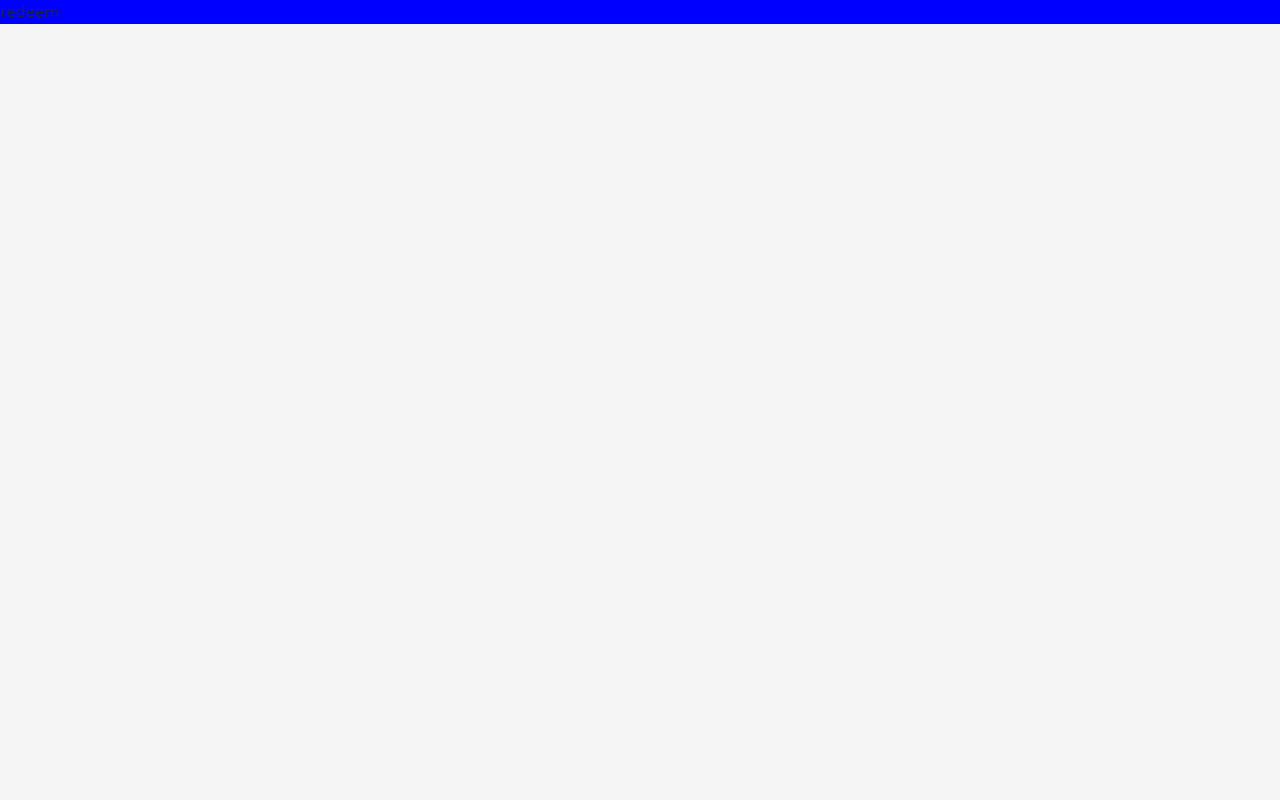
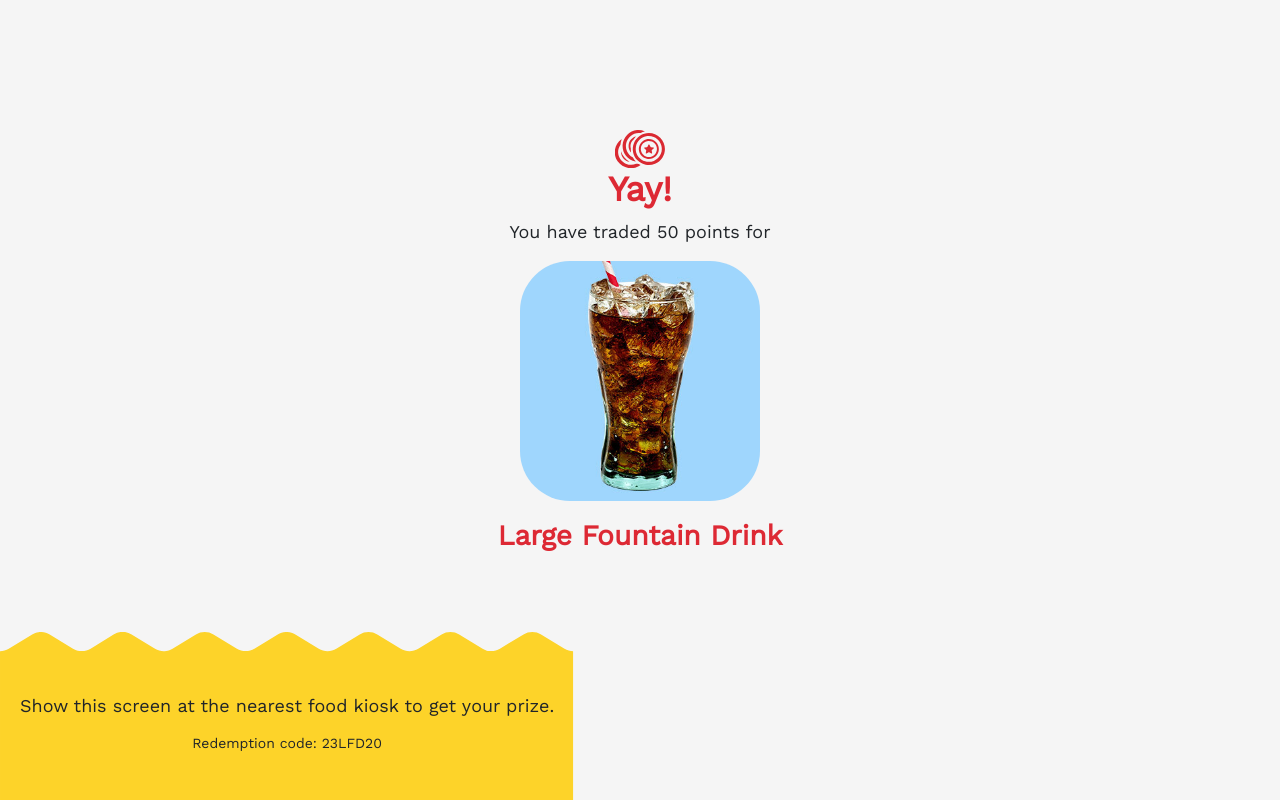
Before and after one commit to mmarti1223/Project3, a React (Create React App) app in the folder client/: page /redeem in a window 1280 px wide. Built offline with nearby package versions, Linux system fonts and the light colour scheme.

Commit message:
worked on the redeem page

```diff
--- a/client/src/assets/css/main.css
+++ b/client/src/assets/css/main.css
@@ -21,6 +21,10 @@ h1 {
 
 .font-yellow {
   color: #fdd329;
+}
+
+.font-red {
+  color: #dd2934;
 }
 
 .center-div {
--- a/client/src/assets/css/redeem.css
+++ b/client/src/assets/css/redeem.css
@@ -1,3 +1,42 @@
+/* optimized for iphone x */
 .redeem {
-  background-color: blue;
+  text-align: center;
+  height: 100vh;
+  padding-top: 130px;
 }
+
+.redeem .coins {
+  width: 50px;
+}
+
+.redeem h2 {
+  font-weight: bold;
+  font-size: 35px;
+}
+
+.redeem p {
+  font-size: 18px;
+}
+
+.redeem .item {
+  width: 240px;
+  border-radius: 50px;
+}
+
+.redeem h3 {
+  margin-top: 18px;
+  font-weight: bold;
+}
+
+.redeem .bottom {
+  background-image: url("../images/zigzag_yellow.svg");
+  background-size: cover;
+  background-repeat: no-repeat;
+  padding: 60px 20px 40px;
+  position: absolute;
+  bottom: 0;
+}
+
+.redeem .bottom h4 {
+  font-size: 14px;
+}
--- a/client/src/components/Redeem.js
+++ b/client/src/components/Redeem.js
@@ -2,7 +2,29 @@ import React from "react";
 import "../assets/css/redeem.css";
 
 const Redeem = () => {
-  return <div className="redeem">redeem</div>;
+  return (
+    <div className="redeem">
+      <img
+        className="coins"
+        src={require("../assets/images/coins_red.svg")}
+        alt="drink"
+      />
+      <h2 className="font-red">Yay!</h2>
+      <p>You have traded 50 points for</p>
+
+      <img
+        className="item"
+        src={require("../assets/images/soda.jpg")}
+        alt="drink"
+      />
+      <h3 className="font-red">Large Fountain Drink</h3>
+
+      <div className="bottom">
+        <p>Show this screen at the nearest food kiosk to get your prize.</p>
+        <h4>Redemption code: 23LFD20</h4>
+      </div>
+    </div>
+  );
 };
 
 export default Redeem;
```
Also changed, not shown: client/src/assets/images/coins_red.svg (added), client/src/assets/images/zigzag_yellow.svg (added).
